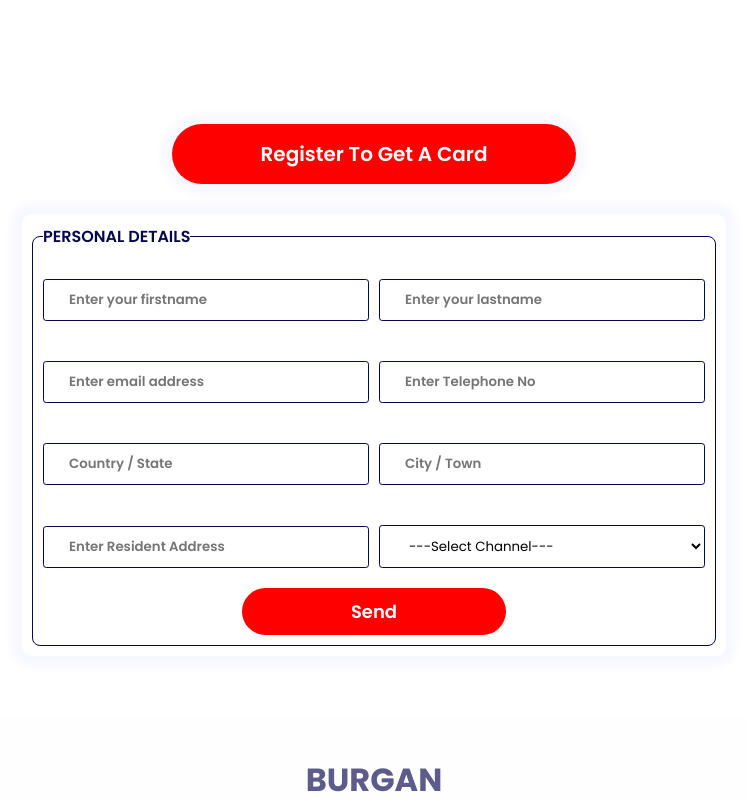
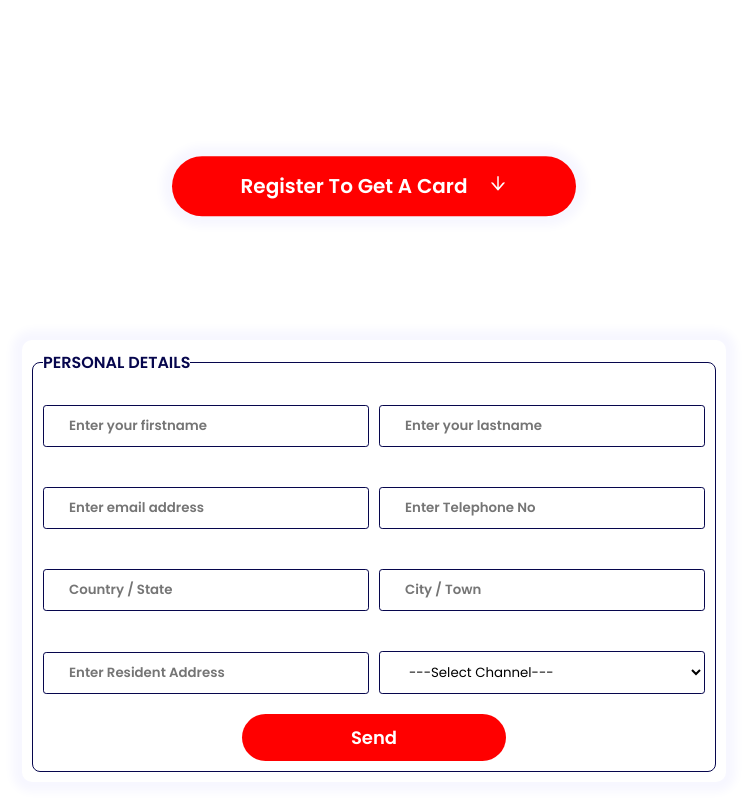
Before and after one commit to Kwarto/burgan, a React (Create React App) app: page /get-card in a window 1280 px wide. Shown: the part 3240-4040 px from the top of the page, without its empty margins (266-1013 px from the left). Built offline with nearby package versions, Linux system fonts and the light colour scheme.

Commit message:
added arrow down icon

```diff
--- a/src/components/cards/Cards.jsx
+++ b/src/components/cards/Cards.jsx
@@ -15,6 +15,7 @@ import CardmImg from '../../images/card-mockup.png'
 import {FaPlaneDeparture} from 'react-icons/fa'
 import {VscActivateBreakpoints} from 'react-icons/vsc'
 import {GiCash} from 'react-icons/gi'
+import {AiOutlineArrowDown} from 'react-icons/ai'
 import CTA from '../../sections/CTA/CTA'
 
 
@@ -118,10 +119,10 @@ function Cards() {
        <CTA />
        <BecomeAMember>
          <MemberContainer className='container'>
-           <MemberBtn >Register To Get A Card</MemberBtn>
+         <a href="#sheetdb-form"><MemberBtn >Register To Get A Card<AiOutlineArrowDown className='a-down'/></MemberBtn></a>
          </MemberContainer>
-         <RegisterForm>
-          <form action="https://sheetdb.io/api/v1/i2fxorty0z8dr" method="POST" id='sheetdb-form'>
+         <RegisterForm id='sheetdb-form'>
+          <form action="https://sheetdb.io/api/v1/i2fxorty0z8dr" method="POST">
            <fieldset>
            <legend>Personal Details</legend>
              <FormGroup>
--- a/src/components/cards/CardsElement.jsx
+++ b/src/components/cards/CardsElement.jsx
@@ -511,13 +511,14 @@ export const MemberBtn = styled.div`
  background: var(--btn-color);
  cursor: pointer;
  width: 35%;
- margin: 0 auto;
+ margin: 30px auto;
  padding: 15px 30px;
+ box-shadow: var(--box-shadow);
  border-radius: 50px;
- box-shadow: var(--box-shadow);
  font-size: 20px;
  font-weight: 600;
  color: var(--text-color);
+ animation: animateDown linear infinite 1.5s;
 
  @media screen and (max-width: 768px){
    width: 95%;
@@ -527,10 +528,12 @@ export const MemberBtn = styled.div`
 export const RegisterForm = styled.div`
  min-height: 400px;
  width: 55%;
- margin: 30px auto;
+ margin: 0 auto;
+ margin-bottom: 10%;
  box-shadow: var(--box-shadow);
  border-radius: 10px;
  padding: 10px;
+ transform: translateY(6rem);
  legend{
    color: var(--text-color-t);
    text-transform: uppercase;
--- a/src/global.css
+++ b/src/global.css
@@ -113,3 +113,21 @@ img{
 .nav-links .nav-list{
   display: none;
 }
+
+@keyframes animateDown {
+  0%, 20%, 50%, 80%, 100%{
+    transform: translateY(0);
+  }
+  40%{
+    transform: translateY(5px);
+  }
+  60%{
+    transform: translateY(3px);
+  }
+}
+
+.a-down{
+  font-size: 20px;
+  font-weight: 600;
+  margin-left: 20px;
+}
```
